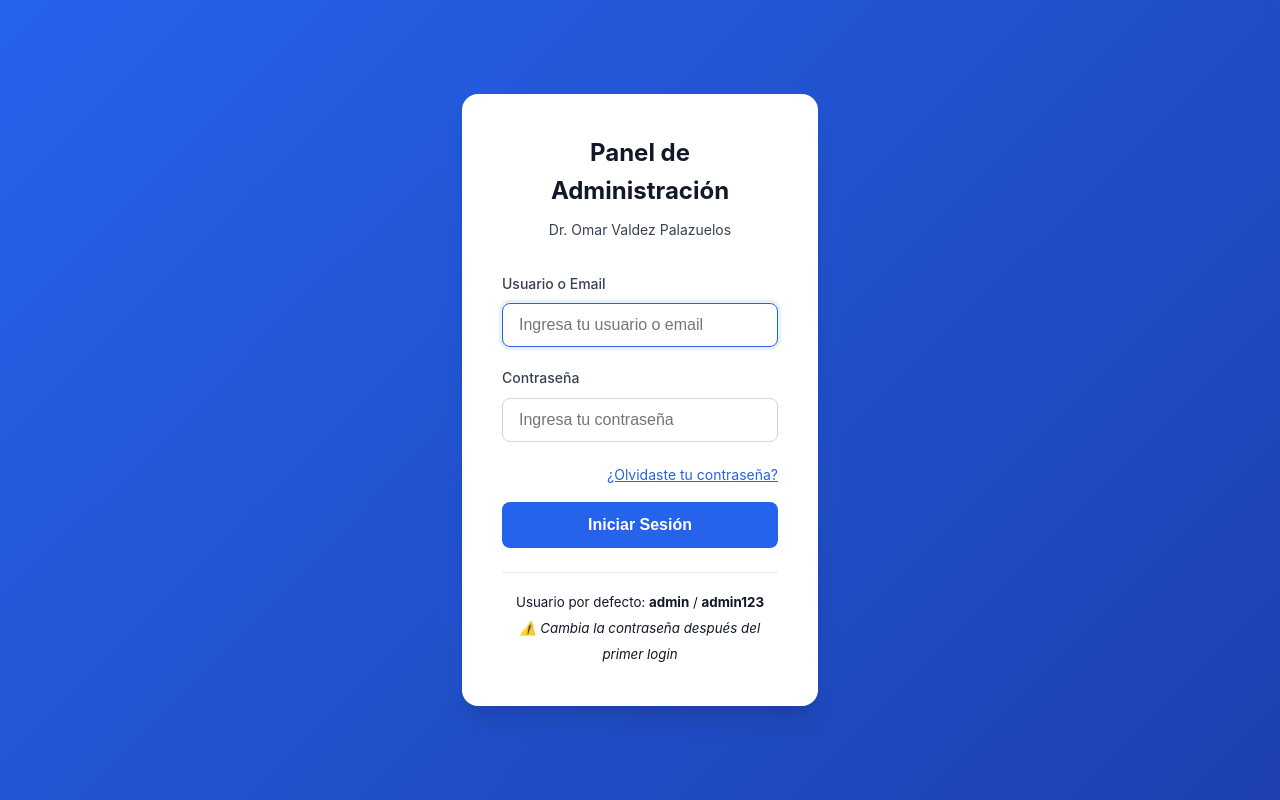
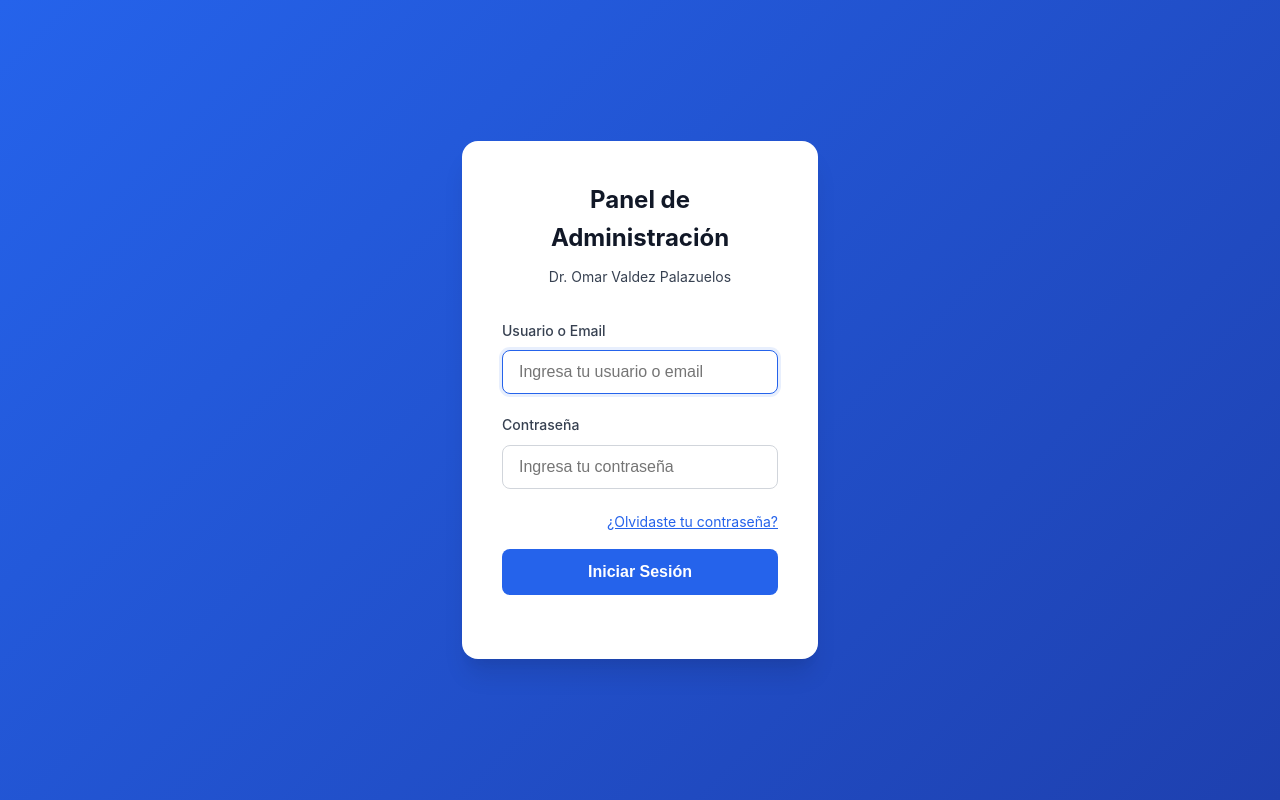
Before and after one commit to Omarvaldezp/PersonalWp, a PHP site: page /admin/login.php in a window 1280 px wide. Run offline with PHP 8.4, Linux system fonts and the light colour scheme; some libraries are stand-ins or nearby versions.

Commit message:
Seguridad: quitar las credenciales por defecto de la pantalla de login
/admin/login.php es una página pública y mostraba en su pie el usuario y la
contraseña por defecto en texto plano, junto con la sugerencia de cambiarla
después del primer acceso. Como database/schema.sql siembra ese mismo usuario
con el hash de esa contraseña, cualquiera que abriera la pantalla de login tenía
las credenciales del panel si nunca se cambiaron.

La nota que queda en su lugar va en un comentario de PHP y no nombra la
contraseña: los comentarios HTML se sirven al navegador y habrían dejado el
dato a la vista igual que antes.

Cambiar la contraseña sigue siendo necesario: quitar el anuncio no invalida las
credenciales.

Co-Authored-By: Claude Opus 5 <noreply@anthropic.com>
Claude-Session: https://claude.ai/code/session_016CqUbbUFgpL8WVFVPMNTrY

```diff
--- a/src/admin/login.php
+++ b/src/admin/login.php
@@ -87,15 +87,12 @@ if ($_SERVER['REQUEST_METHOD'] === 'POST') {
                 </button>
             </form>
 
-            <div class="login-footer">
-                <p>
-                    <small>
-                        Usuario por defecto: <strong>admin</strong> / <strong>admin123</strong>
-                        <br>
-                        <em>⚠️ Cambia la contraseña después del primer login</em>
-                    </small>
-                </p>
-            </div>
+<?php /*
+    Aquí se anunciaban las credenciales por defecto en una página pública.
+    Nunca vuelvas a poner credenciales, usuarios de ejemplo ni pistas de
+    acceso en esta pantalla: los comentarios HTML también se sirven al
+    navegador, así que esta nota va en un comentario de PHP.
+*/ ?>
         </div>
     </div>
 </body>
```
